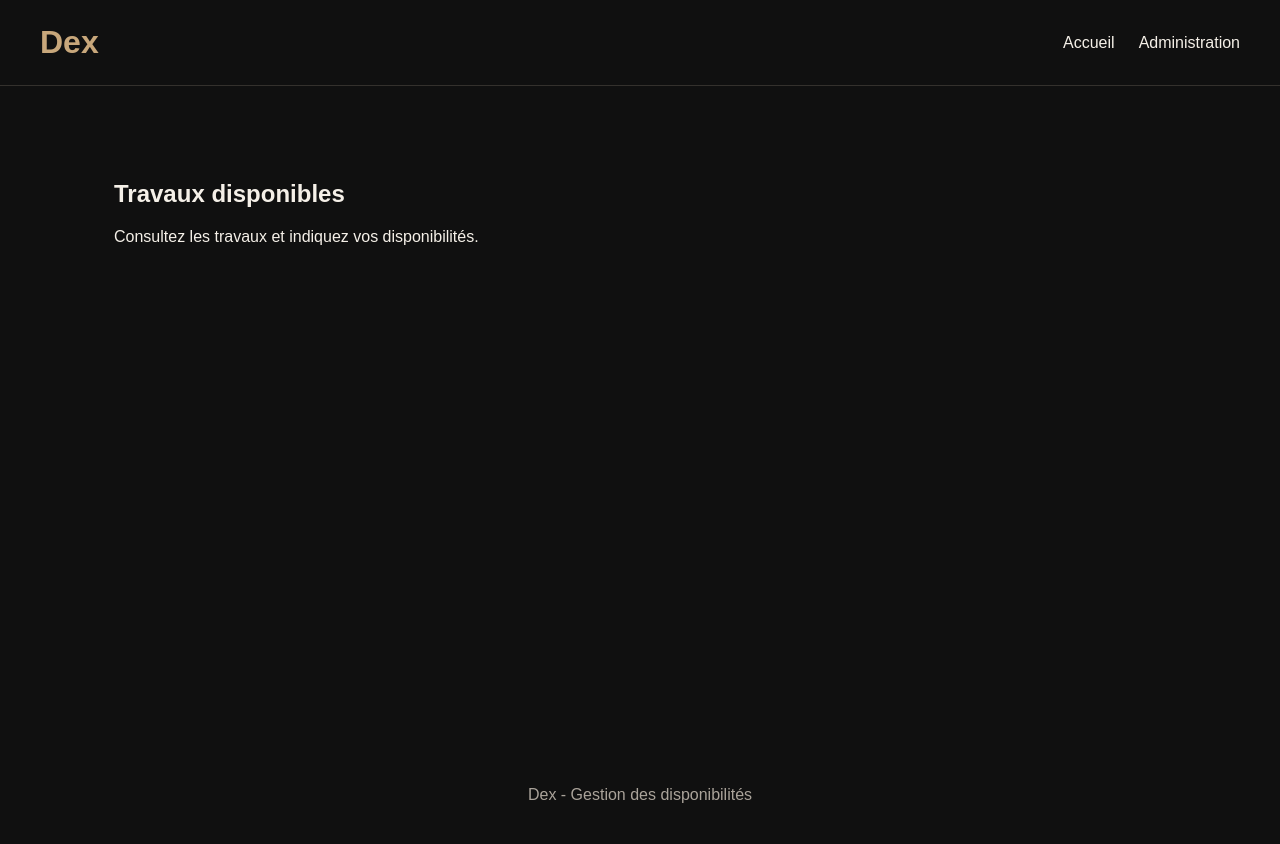
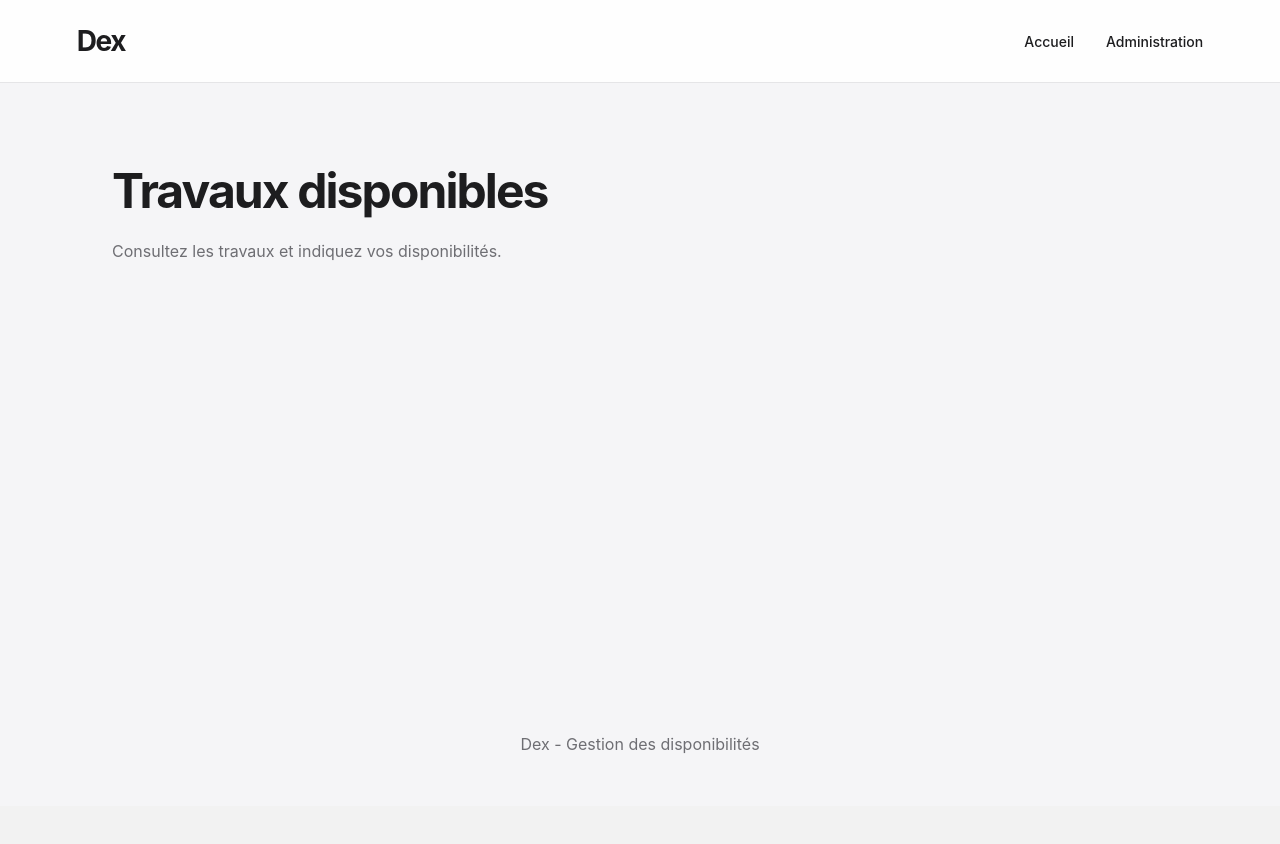
Before and after one commit to Sara-Belhadj/dex-fullstack, a PHP site: page / in a window 1280 px wide. After the commit the page ends 753 px from the top, so only its background shows below. Run offline with PHP 8.4, Linux system fonts and the light colour scheme.

Commit message:
Update website to modern light design

```diff
--- a/site/css/style.css
+++ b/site/css/style.css
@@ -1,72 +1,100 @@
-/* Palette de couleurs */
 :root {
-    --bg-primary: #101010;
-    --bg-secondary: #191919;
-    --bg-card: #24221f;
-
-    --text-primary: #f5f0e8;
-    --text-secondary: #aaa39a;
-
-    --accent: #c8a77b;
-    --border: #34312d;
+    --background: #f5f5f7;
+    --surface: #ffffff;
+    --text-primary: #1d1d1f;
+    --text-secondary: #6e6e73;
+    --accent: #007aff;
+    --border: #e5e5e7;
 }
 
-/* Styles généraux */
 * {
     box-sizing: border-box;
 }
 
 body {
     margin: 0;
-    font-family: Arial, sans-serif;
-    background-color: var(--bg-primary);
+    font-family: -apple-system, BlinkMacSystemFont, "Segoe UI", Arial, sans-serif;
+    background: var(--background);
     color: var(--text-primary);
+    -webkit-font-smoothing: antialiased;
 }
 
-/* Navigation */
 header {
     display: flex;
     justify-content: space-between;
     align-items: center;
-    padding: 24px 40px;
-    background-color: var(--bg-primary);
+    padding: 24px 6%;
+    background: rgba(255, 255, 255, 0.92);
     border-bottom: 1px solid var(--border);
 }
 
 header h1 {
     margin: 0;
-    color: var(--accent);
+    font-size: 28px;
+    font-weight: 700;
+    letter-spacing: -1.5px;
+    color: var(--text-primary);
 }
 
 nav {
     display: flex;
-    gap: 24px;
+    align-items: center;
+    gap: 32px;
 }
 
 nav a {
     color: var(--text-primary);
+    font-size: 14px;
+    font-weight: 500;
     text-decoration: none;
+    transition: color 0.2s ease;
 }
 
 nav a:hover {
     color: var(--accent);
 }
 
-/* Contenu */
 main {
-    max-width: 1100px;
-    min-height: 70vh;
-    margin: 50px auto;
-    padding: 24px;
+    max-width: 1120px;
+    min-height: 75vh;
+    margin: 0 auto;
+    padding: 80px 32px;
+}
+
+h1, h2, h3 {
+    letter-spacing: -0.04em;
 }
 
 h2 {
-    color: var(--text-primary);
+    font-size: clamp(32px, 4vw, 48px);
+    font-weight: 650;
+    line-height: 1.15;
+    margin: 0 0 20px;
 }
 
-/* Pied de page */
+p {
+    color: var(--text-secondary);
+    font-size: 16px;
+    line-height: 1.7;
+}
+
 footer {
+    padding: 32px;
     text-align: center;
-    padding: 24px;
     color: var(--text-secondary);
+    font-size: 13px;
 }
+
+@media (max-width: 600px) {
+    header {
+        padding: 20px 24px;
+    }
+
+    nav {
+        gap: 16px;
+    }
+
+    main {
+        padding: 56px 24px;
+    }
+}
```
